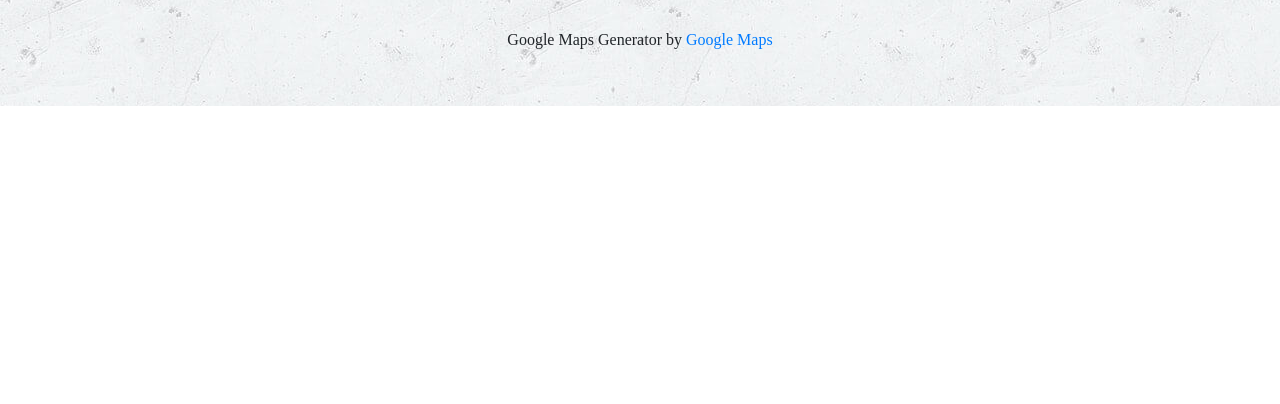
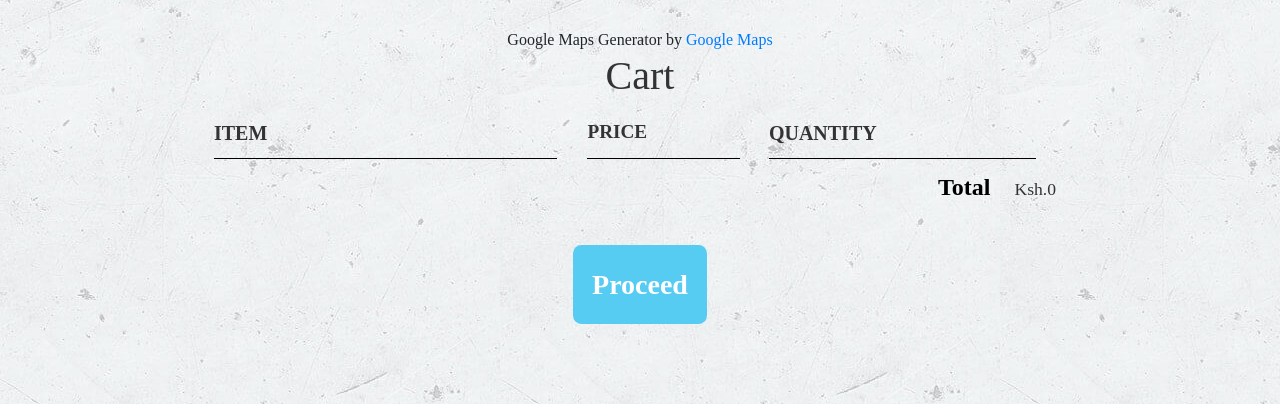
Before and after one commit to nwagalla1/PizzaHome, a plain HTML site: page deliver.html in a window 1280 px wide. Shown: the part 694-1098 px from the top of the page. Before the commit the page ends 800 px from the top, so only its background shows below. Drawn offline with Linux system fonts and the light colour scheme; some packages are replaced by stand-ins of ours; a web font is replaced by a local one.

Commit message:
added the cart section

```diff
--- a/deliver.html
+++ b/deliver.html
@@ -36,6 +36,23 @@
         </div>
         </div>
     </div>
+    <!-- Start cart section  -->
+<section class="container content-section">
+    <h2 class="section-header">Cart</h2>
+    <div class="cart-row">
+        <span class="cart-item cart-header cart-column">ITEM</span>
+        <span class="cart-price cart-header cart-column">PRICE</span>
+        <span class="cart-quantity cart-header cart-column">QUANTITY</span>
+    </div>
+    <div class="cart-items">
+    </div>
+    <div class="cart-total">
+        <strong class="cart-total-title">Total</strong>
+        <span class="cart-total-price">Ksh.0</span>
+    </div>
+    <a href="deliver.html"><button class="btn btn-primary btn-purchase" type="button">Proceed</button></a>
+</section>
+<!-- End cart section -->
 
     </body>
 </html>
```
